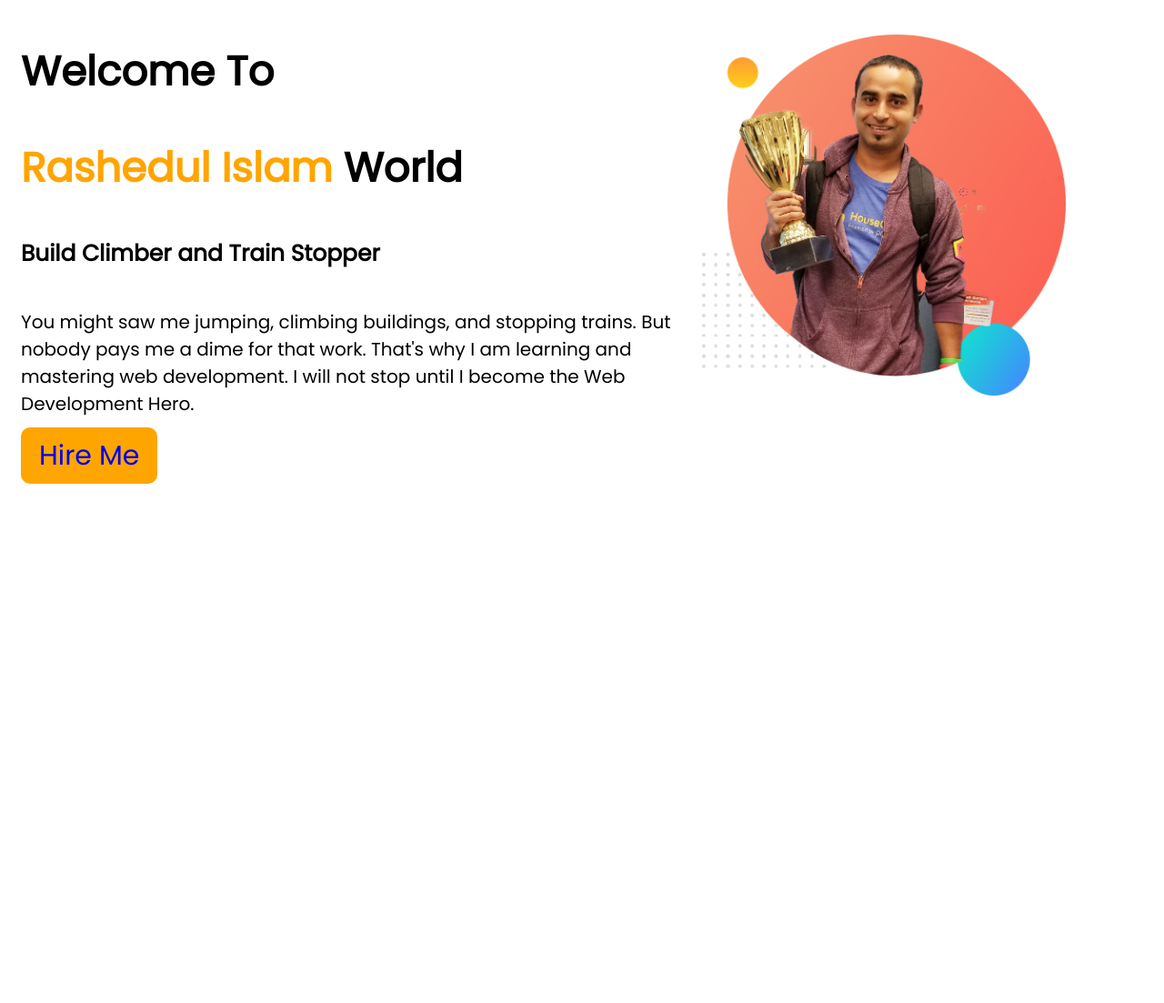
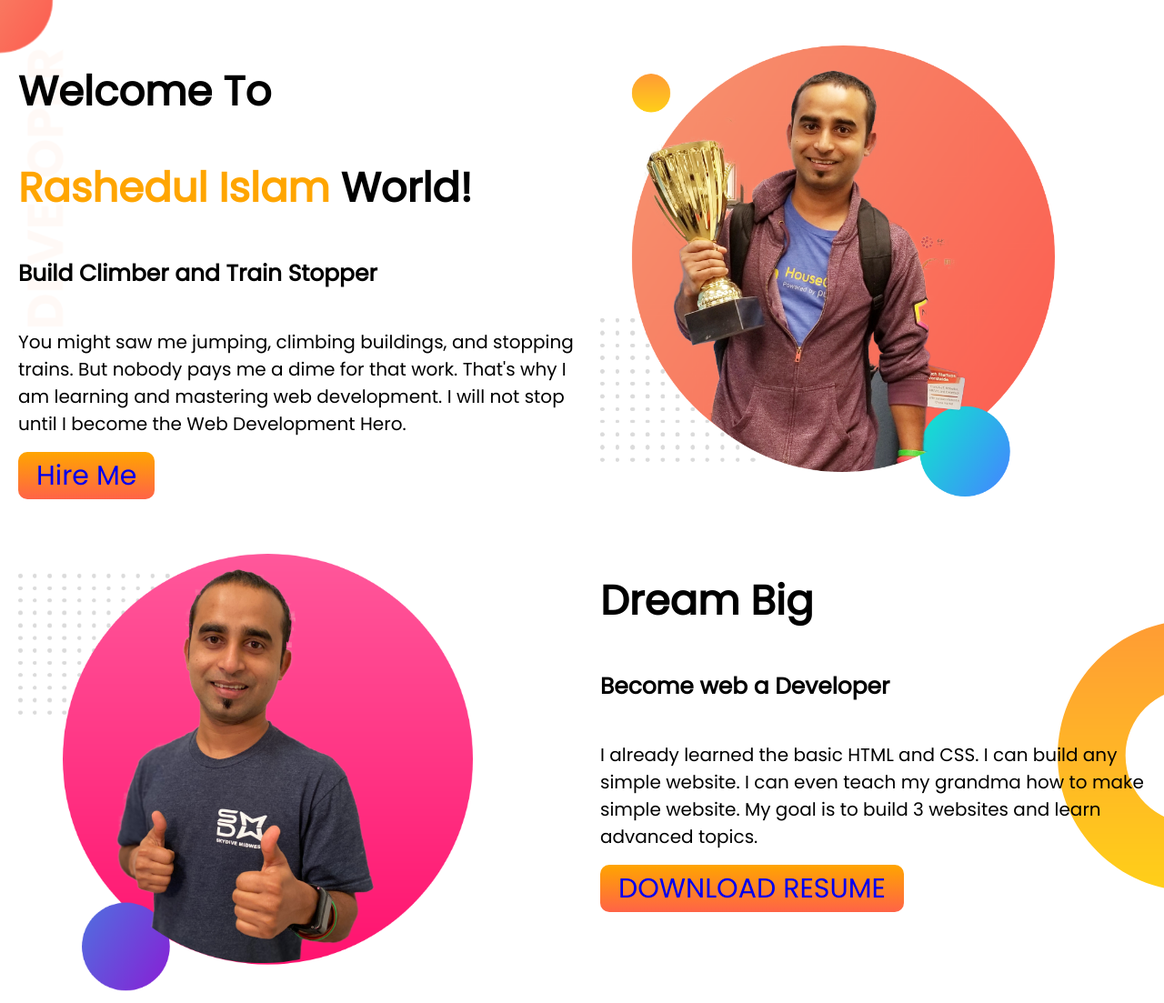
Before and after one commit to Rashedul-4-Islam/developer-portfolio, a plain HTML site: page index.html in a window 1280 px wide. Shown: the whole page at 91% size. Before the commit the page ends 800 px from the top, so only its background shows below. Drawn offline with Linux system fonts and the light colour scheme.

Commit message:
dream big

```diff
--- a/index.html
+++ b/index.html
@@ -12,16 +12,27 @@
 
 </head>
 <body>
-    <section>
-        <div class="infor">
+    <section class="top-header">
+        <div class="half-width">
             <h1>Welcome To</h1>
-            <h2> <span>Rashedul Islam</span> World</h2>
+            <h2> <span>Rashedul Islam</span> World!</h2>
             <h5>Build Climber and Train Stopper</h5>
             <p>You might saw me jumping, climbing buildings, and stopping trains. But nobody pays me a dime for that work. That's why I am learning and mastering web development. I will not stop until I become the Web Development Hero.</p>
             <a class="link-button" href="#">Hire Me</a>
         </div>
-        <div class="picture">
+        <div class="half-width">
             <img src="images/jhankar.png" width="400px" alt="">
+        </div>
+    </section>
+    <section class="dream">
+        <div class="half-width">
+              <img src="images/jhankar2.png" alt="">
+        </div>
+        <div class="half-width">
+             <h2>Dream Big</h2>
+             <h5>Become web a Developer</h5>
+             <p>I already learned the basic HTML and CSS. I can build any simple website. I can even teach my grandma how to make simple website. My goal is to build 3 websites and learn advanced topics.</p>
+             <a class="link-button" href="#">DOWNLOAD RESUME</a>
         </div>
     </section>
 
--- a/style.css
+++ b/style.css
@@ -1,6 +1,11 @@
 body{
     font-family: 'Poppins', sans-serif;
     font-size: 30px;
+    margin:0;
+}
+.top-header{
+    background-image: url('images/top-banner.png');
+    background-repeat: no-repeat;
 }
 p{
     font-size: 20px;
@@ -11,18 +16,30 @@ span{
 section{
     display: flex;
 }
-.infor{
-    width:60%;
+.half-width{
+    width:50%;
     margin-left: 15px;
+    margin-top: 20px;
 }
-.picture{
+.half-width{
    margin-top: 30px;
-    width: 40%;
+   margin-left: 20px;
+    width: 50%;
 }
 .link-button{
     text-decoration: none;
-    background: orange;
-    font-size: 15x;
-    padding: 10px 20px;
+    background-image: linear-gradient(orange,tomato);
+    font-size: 10x;
+    padding: 5px 20px;
     border-radius: 10px;
 }
+
+.dream{
+    background-image: url(images/dream-bg.png);
+    background-repeat: no-repeat;
+    background-position: right;
+}
+.half-width img{
+    width:500px;
+    margin-top: 20px;
+}
```
